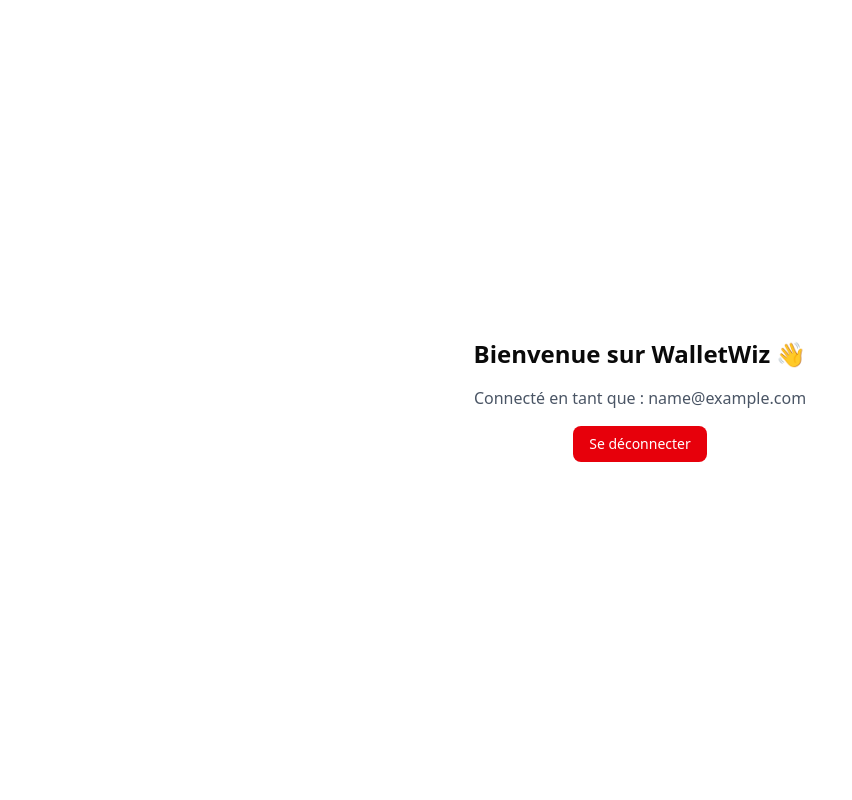
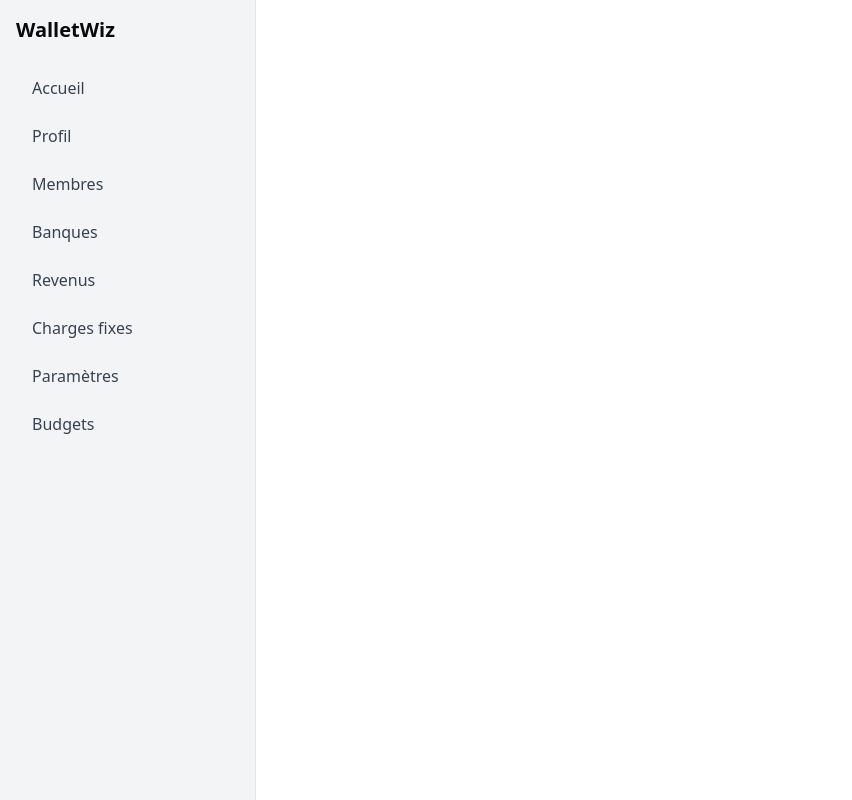
Before and after one commit to AlexandraJUREDIEU/walletwiz-front, a React (Vite) app: page /login in a window 1280 px wide. Both pictures are taken after typing "name@example.com" into the empty fields and a click on the button "Se connecter". Shown: the whole page, without its empty margins (0-852 px from the left). Built offline with nearby package versions, Linux system fonts and the light colour scheme.

Commit message:
feat(layout): add dashboard layout with sidebar and routed sections

```diff
--- /dev/null
+++ b/src/layouts/AppLayout.tsx
@@ -0,0 +1,43 @@
+import { NavLink, Outlet } from 'react-router-dom'
+
+const links = [
+  { to: '/dashboard/home', label: 'Accueil' },
+  { to: '/dashboard/profile', label: 'Profil' },
+  { to: '/dashboard/members', label: 'Membres' },
+  { to: '/dashboard/banks', label: 'Banques' },
+  { to: '/dashboard/incomes', label: 'Revenus' },
+  { to: '/dashboard/recurrings', label: 'Charges fixes' },
+  { to: '/dashboard/settings', label: 'Paramètres' },
+  { to: '/dashboard/budgets', label: 'Budgets' },
+]
+
+export default function AppLayout() {
+  return (
+    <div className="flex min-h-screen">
+      <aside className="w-64 bg-gray-100 p-4 border-r">
+        <h1 className="text-xl font-bold mb-6">WalletWiz</h1>
+        <nav className="flex flex-col gap-2">
+          {links.map((link) => (
+            <NavLink
+              key={link.to}
+              to={link.to}
+              className={({ isActive }) =>
+                `block px-4 py-2 rounded-lg transition ${
+                  isActive
+                    ? 'bg-black text-white'
+                    : 'text-gray-700 hover:bg-gray-200'
+                }`
+              }
+            >
+              {link.label}
+            </NavLink>
+          ))}
+        </nav>
+      </aside>
+
+      <main className="flex-1 p-6">
+        <Outlet />
+      </main>
+    </div>
+  )
+}
--- /dev/null
+++ b/src/pages/banks.tsx
@@ -0,0 +1,3 @@
+export default function BanksPage() {
+  return <h1 className="text-2xl font-bold">Comptes bancaires</h1>
+}
--- /dev/null
+++ b/src/pages/budgets.tsx
@@ -0,0 +1,3 @@
+export default function BudgetsPage() {
+  return <h1 className="text-2xl font-bold">Budgets mensuels</h1>
+}
--- /dev/null
+++ b/src/pages/incomes.tsx
@@ -0,0 +1,3 @@
+export default function IncomesPage() {
+  return <h1 className="text-2xl font-bold">Revenus</h1>
+}
--- /dev/null
+++ b/src/pages/members.tsx
@@ -0,0 +1,3 @@
+export default function MembersPage() {
+  return <h1 className="text-2xl font-bold">Membres du budget</h1>
+}
--- /dev/null
+++ b/src/pages/profile.tsx
@@ -0,0 +1,3 @@
+export default function ProfilePage() {
+  return <h1 className="text-2xl font-bold">Profil utilisateur</h1>
+}
--- /dev/null
+++ b/src/pages/recurrings.tsx
@@ -0,0 +1,3 @@
+export default function RecurringsPage() {
+  return <h1 className="text-2xl font-bold">Charges fixes</h1>
+}
--- /dev/null
+++ b/src/pages/settings.tsx
@@ -0,0 +1,3 @@
+export default function SettingsPage() {
+  return <h1 className="text-2xl font-bold">Préférences de répartition</h1>
+}
--- a/src/router.tsx
+++ b/src/router.tsx
@@ -6,8 +6,17 @@
 
 import { ProtectedRoute } from '@/lib/ProtectedRoute'
 import LoginPage from '@/pages/login'
-import DashboardPage from '@/pages/dashboard'
+import AppLayout from '@/layouts/AppLayout'
 
+// pages dashboard
+import ProfilePage from '@/pages/profile'
+import MembersPage from '@/pages/members'
+import BanksPage from '@/pages/banks'
+import IncomesPage from '@/pages/incomes'
+import RecurringsPage from '@/pages/recurrings'
+import SettingsPage from '@/pages/settings'
+import BudgetsPage from '@/pages/budgets'
+import DashboardPage from './pages/dashboard'
 
 export const router = createBrowserRouter(
   createRoutesFromElements(
@@ -18,10 +27,19 @@
         path="/dashboard"
         element={
           <ProtectedRoute>
-            <DashboardPage />
+            <AppLayout />
           </ProtectedRoute>
         }
-      />
+      >
+        <Route path="home" element={<DashboardPage />} />
+        <Route path="profile" element={<ProfilePage />} />
+        <Route path="members" element={<MembersPage />} />
+        <Route path="banks" element={<BanksPage />} />
+        <Route path="incomes" element={<IncomesPage />} />
+        <Route path="recurrings" element={<RecurringsPage />} />
+        <Route path="settings" element={<SettingsPage />} />
+        <Route path="budgets" element={<BudgetsPage />} />
+      </Route>
     </>
   )
 )
```
